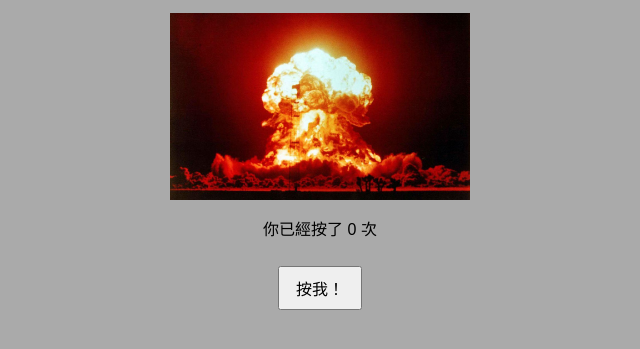
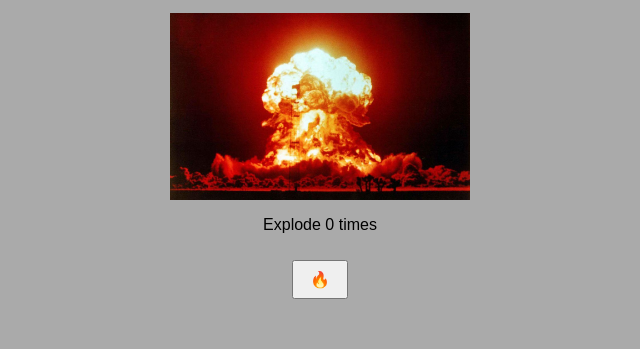
Before and after one commit to michigo375/Michigo-Portfolio, a plain HTML site: page index.html in a window 1280 px wide. Shown: the part 159-508 px from the top of the page, without its empty margins (320-960 px from the left). Drawn offline with Linux system fonts and the light colour scheme.

Commit message:
update_25.07.14

```diff
--- a/index.html
+++ b/index.html
@@ -13,8 +13,8 @@
   <img src="images/massive-nuclear-explosion-1080x675.jpg" alt="explosion" width="200" />
 
 <!-- 按鈕區塊 -->
-<p>你已經按了 <span id="clickCount">0</span> 次</p>
-<button id="countButton">按我！</button>
+<p>Explode <span id="clickCount">0</span> times</p>
+<button id="countButton">🔥</button>
 
 
 <script>
```
